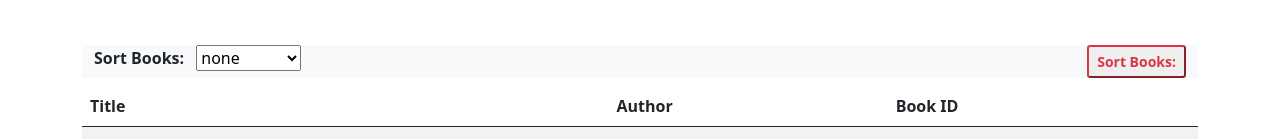
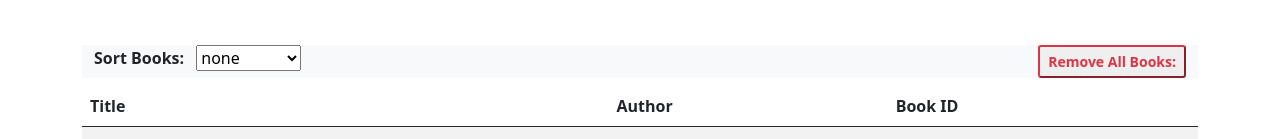
Before and after one commit to shankarprashadji/Library, a plain HTML site: page index.html in a window 1280 px wide. Shown: the part 459-598 px from the top of the page. Drawn offline with nearby package versions, Linux system fonts and the light colour scheme.

Commit message:
fix error

```diff
--- a/index.html
+++ b/index.html
@@ -54,7 +54,7 @@
           <option value="bookId">By Book ID</option>
         </select>
       </div>
-      <button id="clear-all" class="btn-sm btn-outline-danger"><b>Sort Books:</b> </button>
+      <button id="clear-all" class="btn-sm btn-outline-danger"><b>Remove All Books:</b> </button>
 
     </div>
     <table class="table table-striped mt-2">
```
